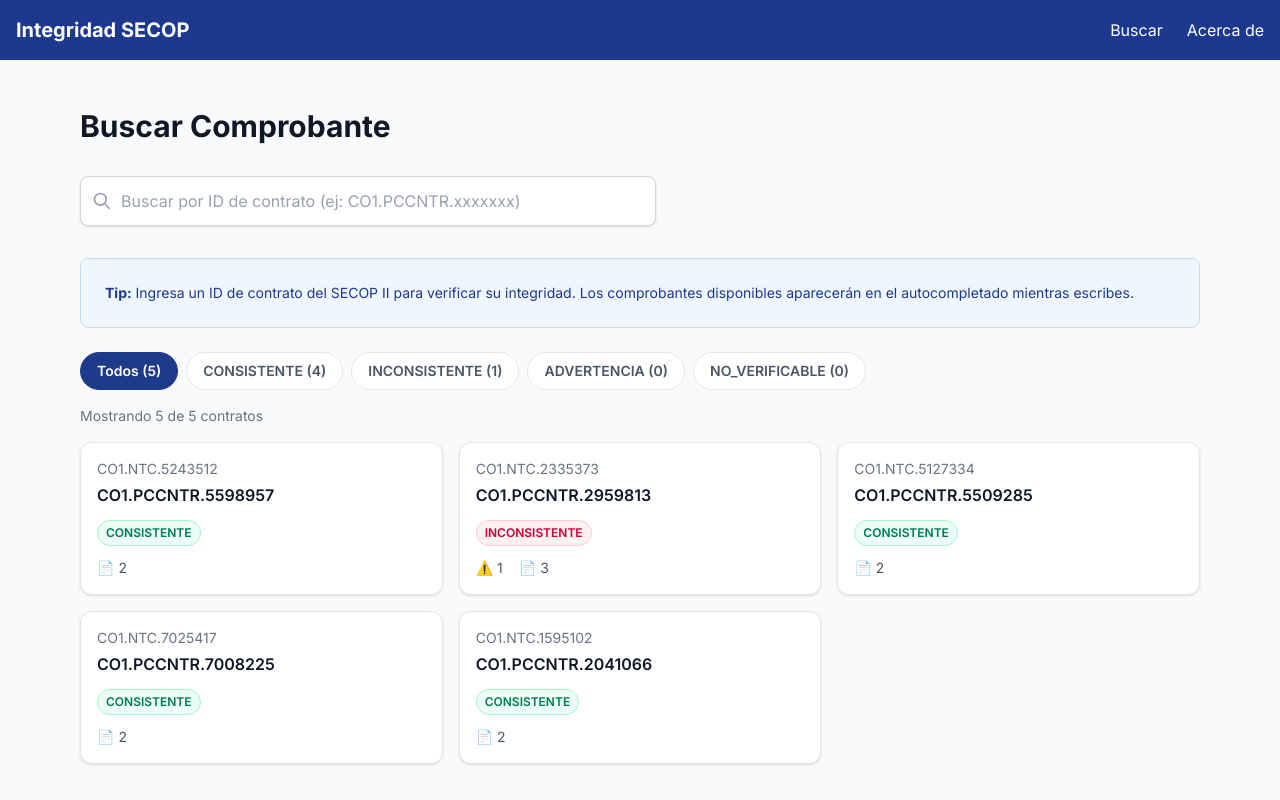
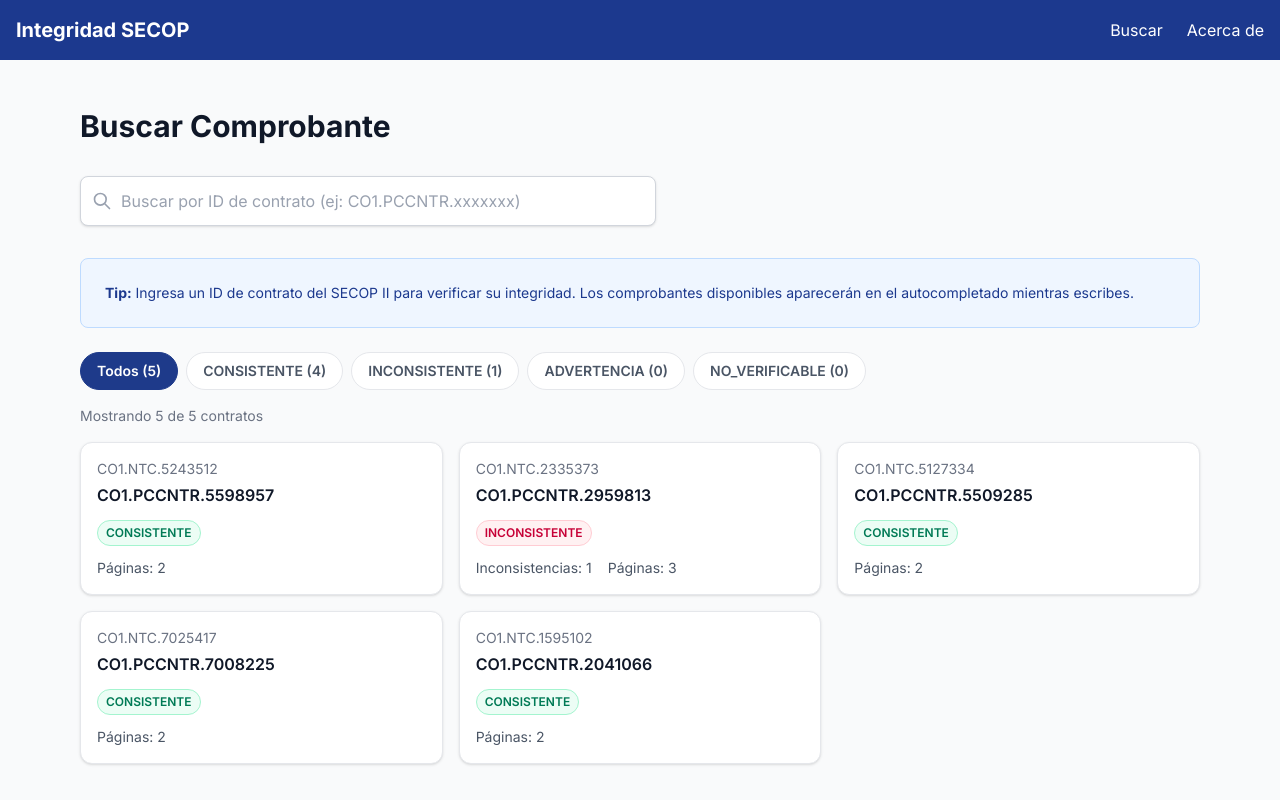
Before and after one commit to StnJoseph/notarizacion-secop-mvp, a Next.js app: page /buscar in a window 1280 px wide. Shown: the top 800 px of the page. Built offline with nearby package versions, Linux system fonts and the light colour scheme.

Commit message:
Ajuste sin emojis.

```diff
--- a/app/buscar/page.tsx
+++ b/app/buscar/page.tsx
@@ -134,9 +134,9 @@ function BuscarContent() {
               </div>
               <div className="flex items-center gap-4 text-sm text-gray-600">
                 {r.n_inconsistencias > 0 && (
-                  <span>⚠️ {r.n_inconsistencias}</span>
+                  <span>Inconsistencias: {r.n_inconsistencias}</span>
                 )}
-                <span>📄 {r.n_paginas}</span>
+                <span>Páginas: {r.n_paginas}</span>
               </div>
             </div>
           ))}
```
